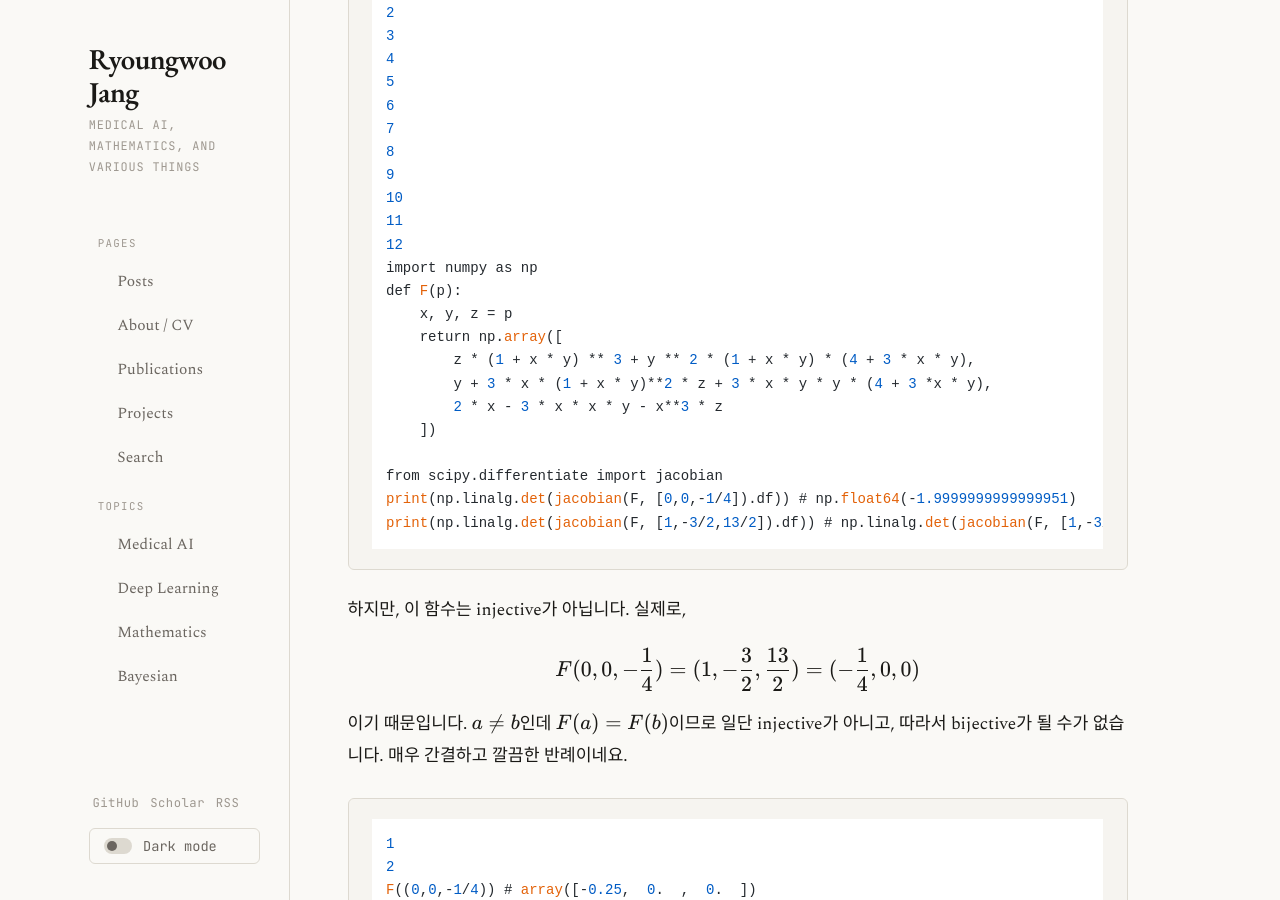
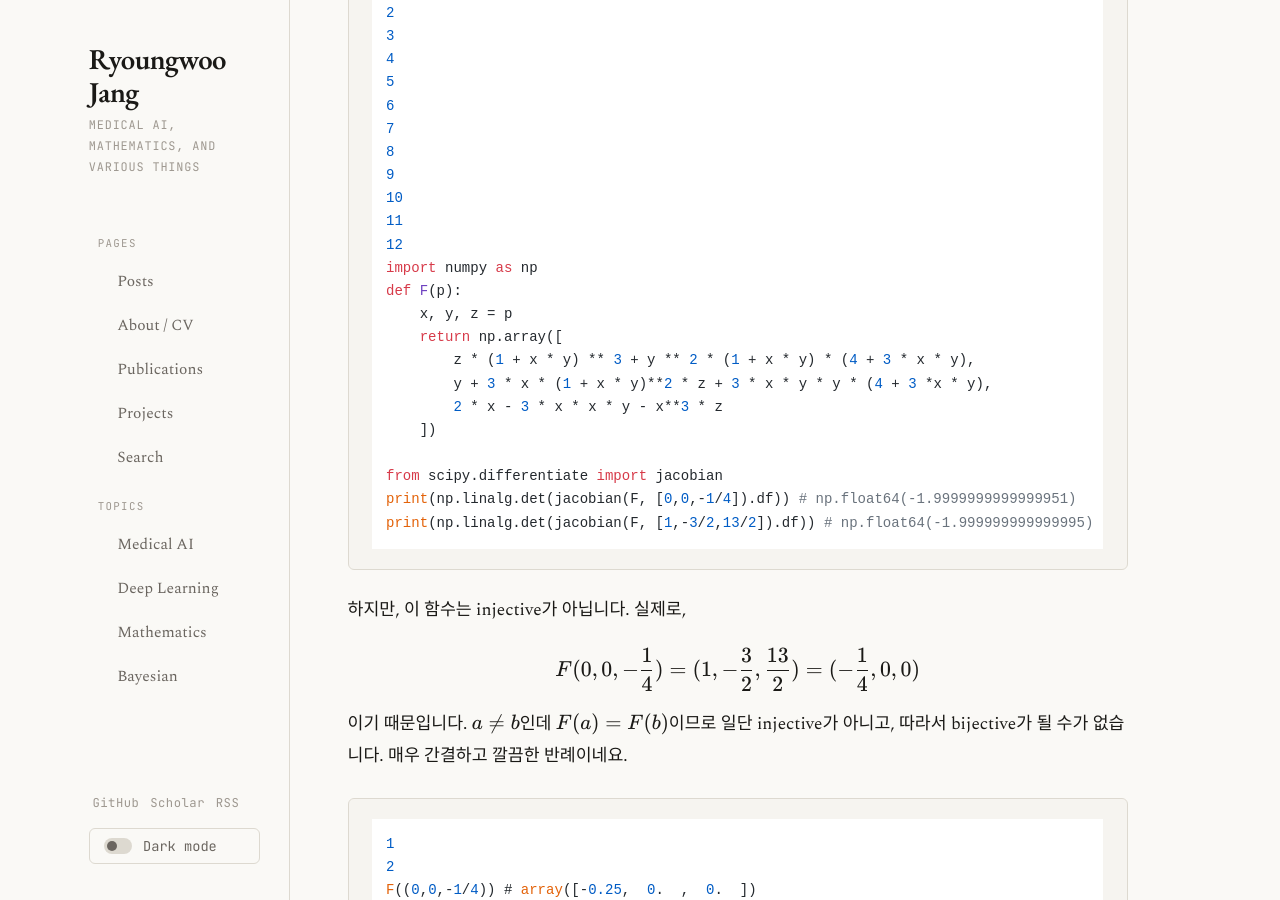
Before and after one commit to jryoungw/jryoungw.github.io, a Jekyll site: the page built from _posts/2026-07-23-Jacobian_conecture.md, in a window 1280 px wide and 900 px high, scrolled down 2049 px. Built offline with Jekyll 4.4.1, drawn with Linux system fonts in a browser that asks for light colours; nearby versions of some CDN libraries; comment, search, counter and statistics services are not loaded.

Commit message:
Update 2026-07-23-Jacobian_conecture.md

````diff
--- a/_posts/2026-07-23-Jacobian_conecture.md
+++ b/_posts/2026-07-23-Jacobian_conecture.md
@@ -55,7 +55,7 @@
 
 였습니다. 구체적으로는, $\det(J_F)=-2$를 가집니다(궁금하면 아래 코드로 계산해 보세요.).
 
-```python
+```
 import numpy as np
 def F(p):
     x, y, z = p
@@ -67,7 +67,7 @@
 
 from scipy.differentiate import jacobian
 print(np.linalg.det(jacobian(F, [0,0,-1/4]).df)) # np.float64(-1.9999999999999951)
-print(np.linalg.det(jacobian(F, [1,-3/2,13/2]).df)) # np.linalg.det(jacobian(F, [1,-3/2,13/2]).df)
+print(np.linalg.det(jacobian(F, [1,-3/2,13/2]).df)) # np.float64(-1.999999999999995)
 ```
 
 하지만, 이 함수는 injective가 아닙니다. 실제로,
@@ -78,7 +78,7 @@
 
 이기 때문입니다. $a\neq b$인데 $F(a)=F(b)$이므로 일단 injective가 아니고, 따라서 bijective가 될 수가 없습니다. 매우 간결하고 깔끔한 반례이네요.
 
-```python
+```
 F((0,0,-1/4)) # array([-0.25,  0.  ,  0.  ])
 F((1, -3/2, 13/2)) # array([-0.25,  0.  ,  0.  ])
 ```
````
